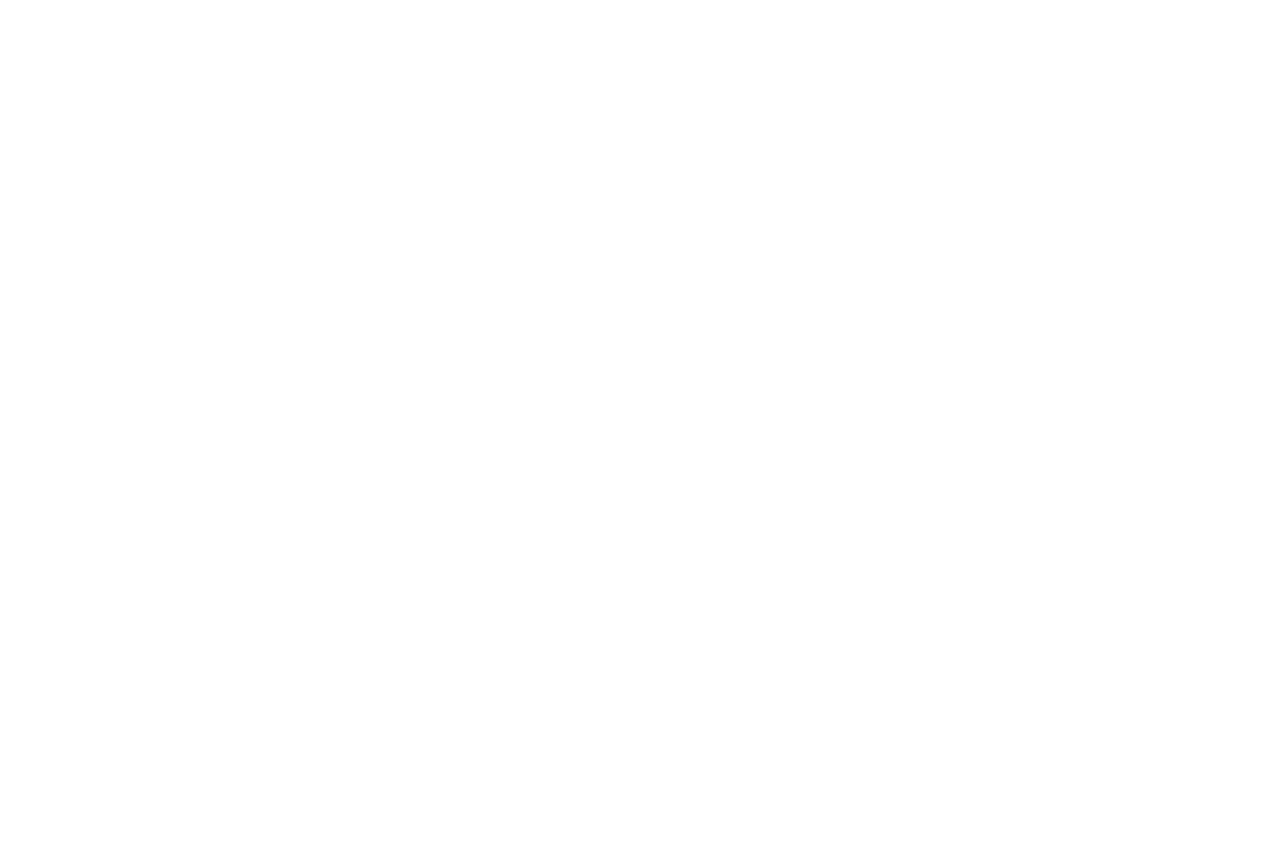
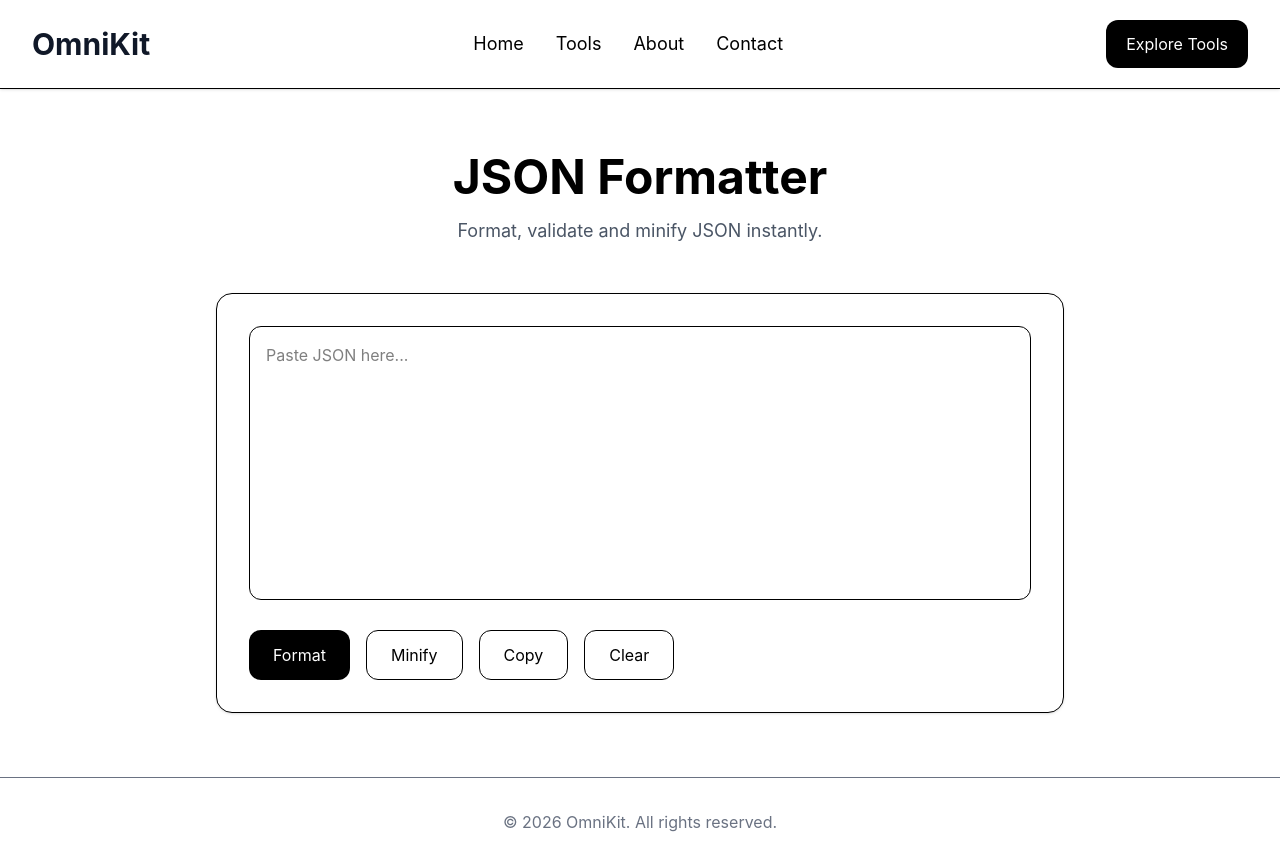
Before and after one commit to Subhashkolanu/OmniKit, a React (Vite) app: page /tools/json-formatter in a window 1280 px wide. Before the commit this address had no page. Before the commit the page ends 800 px from the top, so only its background shows below. Built offline with nearby package versions, Linux system fonts and the light colour scheme.

Commit message:
v1 1.0.5

```diff
--- a/src/App.jsx
+++ b/src/App.jsx
@@ -6,6 +6,7 @@ import Tools from "./pages/Tools";
 import PasswordGenerator from "./tools/PasswordGenerator";
 import WordCounter from "./tools/WordCounter";
 import QRCodeGenerator from "./tools/QRCodeGenerator";
+import JSONFormatter from "./tools/JSONFormatter";
 
 function App() {
   return (
@@ -27,6 +28,11 @@ function App() {
         path="/tools/qr-generator"
         element={<QRCodeGenerator />}
       />
+
+      <Route
+        path="/tools/json-formatter"
+        element={<JSONFormatter />}
+      />
     </Routes>
   );
 }
--- a/src/data/tools.js
+++ b/src/data/tools.js
@@ -63,6 +63,14 @@ const tools = [
   icon: "📱",
   path: "/tools/qr-generator",
 },
+{
+  id: 9,
+  name: "JSON Formatter",
+  category: "Developer",
+  description: "Format, validate, and minify JSON.",
+  icon: "💻",
+  path: "/tools/json-formatter",
+},
 ];
 
 export default tools;
--- a/src/tools/JsonFormatter.jsx
+++ b/src/tools/JsonFormatter.jsx
@@ -0,0 +1,116 @@
+import { useState } from "react";
+import ToolLayout from "../layouts/ToolLayout";
+
+export default function JSONFormatter() {
+  const [input, setInput] = useState("");
+  const [output, setOutput] = useState("");
+  const [error, setError] = useState("");
+  const [copied, setCopied] = useState(false);
+
+  function formatJSON() {
+    try {
+      const parsed = JSON.parse(input);
+      setOutput(JSON.stringify(parsed, null, 2));
+      setError("");
+    } catch {
+      setOutput("");
+      setError("❌ Invalid JSON");
+    }
+  }
+
+  function minifyJSON() {
+    try {
+      const parsed = JSON.parse(input);
+      setOutput(JSON.stringify(parsed));
+      setError("");
+    } catch {
+      setOutput("");
+      setError("❌ Invalid JSON");
+    }
+  }
+
+  async function copyOutput() {
+    if (!output) return;
+
+    await navigator.clipboard.writeText(output);
+
+    setCopied(true);
+
+    setTimeout(() => {
+      setCopied(false);
+    }, 2000);
+  }
+
+  function clearAll() {
+    setInput("");
+    setOutput("");
+    setError("");
+    setCopied(false);
+  }
+
+  return (
+    <ToolLayout
+      title="JSON Formatter"
+      description="Format, validate and minify JSON instantly."
+    >
+      <div className="space-y-6">
+
+        <textarea
+          rows={10}
+          value={input}
+          onChange={(e) => setInput(e.target.value)}
+          placeholder='Paste JSON here...'
+          className="w-full border rounded-xl p-4 resize-none"
+        />
+
+        <div className="flex flex-wrap gap-4">
+
+          <button
+            onClick={formatJSON}
+            className="bg-black text-white px-6 py-3 rounded-xl hover:bg-gray-800 transition"
+          >
+            Format
+          </button>
+
+          <button
+            onClick={minifyJSON}
+            className="border px-6 py-3 rounded-xl hover:bg-gray-100 transition"
+          >
+            Minify
+          </button>
+
+          <button
+            onClick={copyOutput}
+            className="border px-6 py-3 rounded-xl hover:bg-gray-100 transition"
+          >
+            {copied ? "✅ Copied!" : "Copy"}
+          </button>
+
+          <button
+            onClick={clearAll}
+            className="border px-6 py-3 rounded-xl hover:bg-gray-100 transition"
+          >
+            Clear
+          </button>
+
+        </div>
+
+        {error && (
+          <div className="bg-red-100 text-red-700 rounded-xl p-4">
+            {error}
+          </div>
+        )}
+
+        {output && (
+          <textarea
+            rows={12}
+            readOnly
+            value={output}
+            className="w-full border rounded-xl p-4 font-mono bg-gray-50"
+          />
+        )}
+
+      </div>
+    </ToolLayout>
+  );
+}
```
